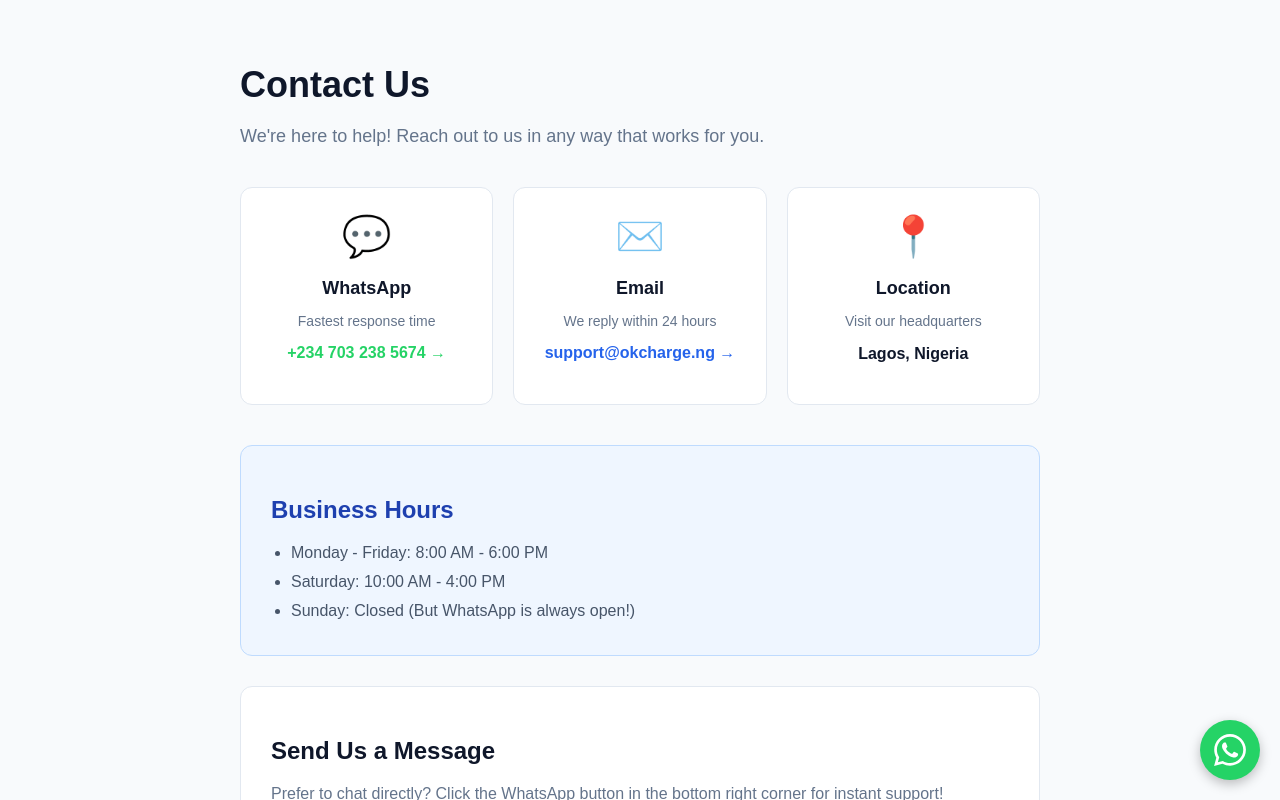
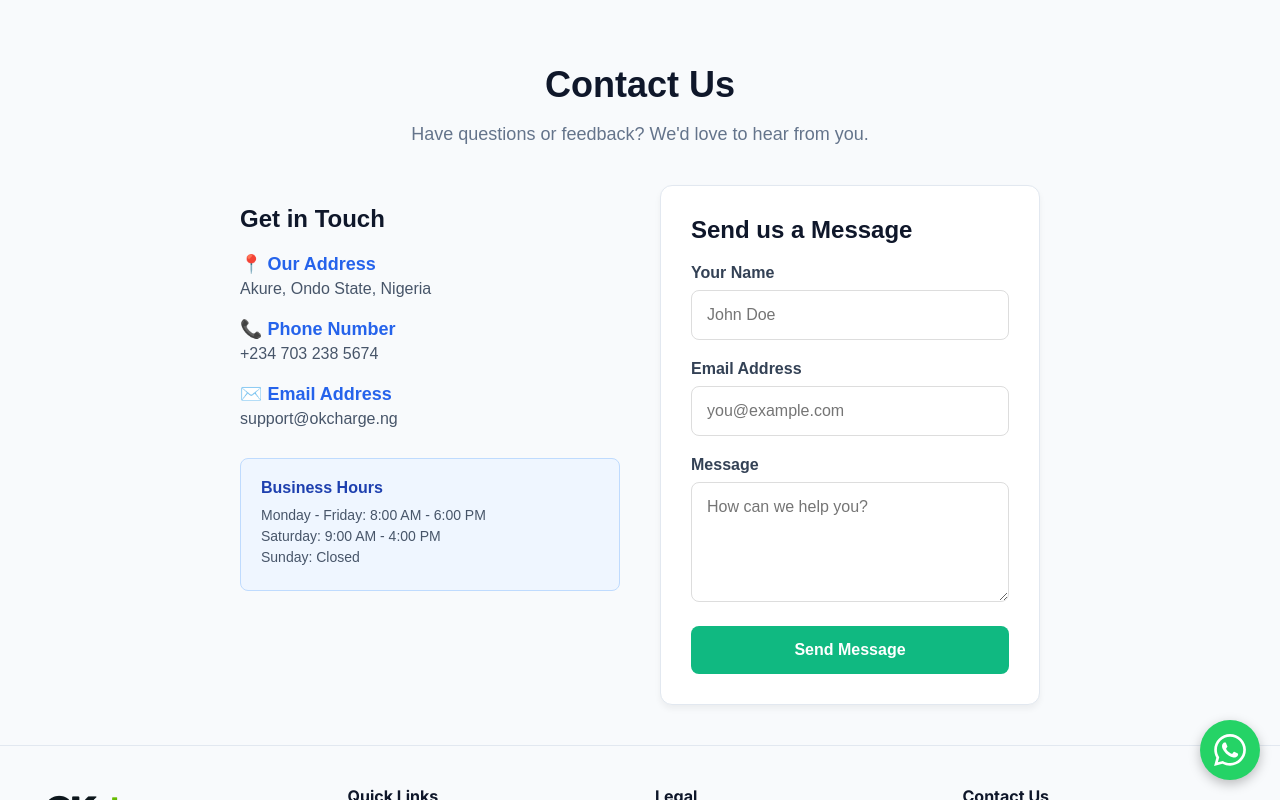
Before and after one commit to okivictor01-bit/OKcharge-, a Next.js app: page /contact in a window 1280 px wide. Shown: the top 800 px of the page. Built offline with nearby package versions, Linux system fonts and the light colour scheme.

Commit message:
Update page.tsx

```diff
--- a/app/contact/page.tsx
+++ b/app/contact/page.tsx
@@ -1,74 +1,123 @@
+"use client";
+
+import { useState } from 'react';
+
 export default function ContactPage() {
+  const [formData, setFormData] = useState({ name: '', email: '', message: '' });
+  const [sent, setSent] = useState(false);
+
+  const handleSubmit = (e: any) => {
+    e.preventDefault();
+    setSent(true);
+  };
+
+  const inputStyle: React.CSSProperties = {
+    width: '100%',
+    padding: '15px',
+    marginBottom: '20px',
+    border: '1px solid #ddd',
+    borderRadius: '8px',
+    fontSize: '16px',
+    boxSizing: 'border-box',
+    fontFamily: 'sans-serif'
+  };
+
   return (
-    <main style={{ padding: '40px 20px', maxWidth: '800px', margin: '0 auto', fontFamily: 'sans-serif' }}>
-      <h1 style={{ fontSize: '36px', fontWeight: 'bold', color: '#0f172a', marginBottom: '20px' }}>Contact Us</h1>
-      <p style={{ fontSize: '18px', color: '#64748b', marginBottom: '40px' }}>We're here to help! Reach out to us in any way that works for you.</p>
-
-      <div style={{ display: 'grid', gridTemplateColumns: 'repeat(auto-fit, minmax(250px, 1fr))', gap: '20px', marginBottom: '40px' }}>
-        <div style={{ backgroundColor: 'white', padding: '25px', borderRadius: '12px', border: '1px solid #e2e8f0', textAlign: 'center' }}>
-          <div style={{ fontSize: '40px', marginBottom: '15px' }}>💬</div>
-          <h3 style={{ fontSize: '18px', color: '#0f172a', marginBottom: '10px' }}>WhatsApp</h3>
-          <p style={{ fontSize: '14px', color: '#64748b', marginBottom: '15px' }}>Fastest response time</p>
-          <a href="https://wa.me/2347032385674" target="_blank" rel="noopener noreferrer" style={{
-            color: '#25D366',
-            textDecoration: 'none',
-            fontWeight: 'bold',
-            fontSize: '16px'
-          }}>
-            +234 703 238 5674 →
-          </a>
+    <main style={{ padding: '40px 20px', fontFamily: 'sans-serif', maxWidth: '800px', margin: '0 auto' }}>
+      <div style={{ textAlign: 'center', marginBottom: '40px' }}>
+        <h1 style={{ fontSize: '36px', fontWeight: 'bold', color: '#0f172a', marginBottom: '15px' }}>Contact Us</h1>
+        <p style={{ fontSize: '18px', color: '#64748b' }}>Have questions or feedback? We'd love to hear from you.</p>
       </div>
 
-        <div style={{ backgroundColor: 'white', padding: '25px', borderRadius: '12px', border: '1px solid #e2e8f0', textAlign: 'center' }}>
-          <div style={{ fontSize: '40px', marginBottom: '15px' }}>✉️</div>
-          <h3 style={{ fontSize: '18px', color: '#0f172a', marginBottom: '10px' }}>Email</h3>
-          <p style={{ fontSize: '14px', color: '#64748b', marginBottom: '15px' }}>We reply within 24 hours</p>
-          <a href="mailto:support@okcharge.ng" style={{
-            color: '#2563eb',
-            textDecoration: 'none',
-            fontWeight: 'bold',
-            fontSize: '16px'
-          }}>
-            support@okcharge.ng →
-          </a>
+      <div style={{ display: 'grid', gridTemplateColumns: 'repeat(auto-fit, minmax(300px, 1fr))', gap: '40px' }}>
+        {/* Contact Info */}
+        <div>
+          <h2 style={{ fontSize: '24px', color: '#0f172a', marginBottom: '20px' }}>Get in Touch</h2>
+
+          <div style={{ marginBottom: '20px' }}>
+            <h3 style={{ fontSize: '18px', color: '#2563eb', marginBottom: '5px' }}>📍 Our Address</h3>
+            <p style={{ fontSize: '16px', color: '#475569', margin: 0 }}>Akure, Ondo State, Nigeria</p>
           </div>
 
-        <div style={{ backgroundColor: 'white', padding: '25px', borderRadius: '12px', border: '1px solid #e2e8f0', textAlign: 'center' }}>
-          <div style={{ fontSize: '40px', marginBottom: '15px' }}>📍</div>
-          <h3 style={{ fontSize: '18px', color: '#0f172a', marginBottom: '10px' }}>Location</h3>
-          <p style={{ fontSize: '14px', color: '#64748b', marginBottom: '15px' }}>Visit our headquarters</p>
-          <p style={{ fontSize: '16px', color: '#0f172a', fontWeight: 'bold' }}>
-            Lagos, Nigeria
-          </p>
+          <div style={{ marginBottom: '20px' }}>
+            <h3 style={{ fontSize: '18px', color: '#2563eb', marginBottom: '5px' }}>📞 Phone Number</h3>
+            <p style={{ fontSize: '16px', color: '#475569', margin: 0 }}>+234 703 238 5674</p>
+          </div>
+
+          <div style={{ marginBottom: '20px' }}>
+            <h3 style={{ fontSize: '18px', color: '#2563eb', marginBottom: '5px' }}>✉️ Email Address</h3>
+            <p style={{ fontSize: '16px', color: '#475569', margin: 0 }}>support@okcharge.ng</p>
+          </div>
+
+          <div style={{ marginTop: '30px', padding: '20px', backgroundColor: '#eff6ff', borderRadius: '8px', border: '1px solid #bfdbfe' }}>
+            <h3 style={{ fontSize: '16px', color: '#1e40af', marginBottom: '10px', marginTop: 0 }}>Business Hours</h3>
+            <p style={{ fontSize: '14px', color: '#475569', margin: '5px 0' }}>Monday - Friday: 8:00 AM - 6:00 PM</p>
+            <p style={{ fontSize: '14px', color: '#475569', margin: '5px 0' }}>Saturday: 9:00 AM - 4:00 PM</p>
+            <p style={{ fontSize: '14px', color: '#475569', margin: '5px 0' }}>Sunday: Closed</p>
           </div>
         </div>
 
-      <div style={{ backgroundColor: '#eff6ff', padding: '30px', borderRadius: '12px', border: '1px solid #bfdbfe' }}>
-        <h2 style={{ fontSize: '24px', color: '#1e40af', marginBottom: '15px' }}>Business Hours</h2>
-        <ul style={{ fontSize: '16px', color: '#475569', lineHeight: '1.8', margin: 0, paddingLeft: '20px' }}>
-          <li>Monday - Friday: 8:00 AM - 6:00 PM</li>
-          <li>Saturday: 10:00 AM - 4:00 PM</li>
-          <li>Sunday: Closed (But WhatsApp is always open!)</li>
-        </ul>
+        {/* Contact Form */}
+        <div style={{ backgroundColor: 'white', padding: '30px', borderRadius: '12px', border: '1px solid #e2e8f0', boxShadow: '0 4px 6px rgba(0,0,0,0.05)' }}>
+          <h2 style={{ fontSize: '24px', color: '#0f172a', marginBottom: '20px', marginTop: 0 }}>Send us a Message</h2>
+
+          {sent ? (
+            <div style={{ textAlign: 'center', padding: '40px 20px' }}>
+              <div style={{ fontSize: '48px', marginBottom: '15px' }}>✅</div>
+              <h3 style={{ color: '#10b981', marginBottom: '10px' }}>Message Sent!</h3>
+              <p style={{ color: '#64748b' }}>Thank you for reaching out. We will get back to you shortly.</p>
+              <button onClick={() => setSent(false)} style={{ marginTop: '20px', padding: '10px 20px', backgroundColor: '#2563eb', color: 'white', border: 'none', borderRadius: '6px', cursor: 'pointer' }}>Send Another</button>
             </div>
+          ) : (
+            <form onSubmit={handleSubmit}>
+              <label style={{ fontWeight: 'bold', display: 'block', marginBottom: '8px', color: '#334155' }}>Your Name</label>
+              <input
+                style={inputStyle}
+                type="text"
+                placeholder="John Doe"
+                value={formData.name}
+                onChange={(e) => setFormData({...formData, name: e.target.value})}
+                required
+              />
 
-      <div style={{ backgroundColor: 'white', padding: '30px', borderRadius: '12px', border: '1px solid #e2e8f0', marginTop: '30px' }}>
-        <h2 style={{ fontSize: '24px', color: '#0f172a', marginBottom: '20px' }}>Send Us a Message</h2>
-        <p style={{ fontSize: '16px', color: '#64748b', marginBottom: '20px' }}>
-          Prefer to chat directly? Click the WhatsApp button in the bottom right corner for instant support!
-        </p>
-        <a href="https://wa.me/2347032385674" target="_blank" rel="noopener noreferrer" style={{
-          display: 'inline-block',
-          backgroundColor: '#25D366',
+              <label style={{ fontWeight: 'bold', display: 'block', marginBottom: '8px', color: '#334155' }}>Email Address</label>
+              <input
+                style={inputStyle}
+                type="email"
+                placeholder="you@example.com"
+                value={formData.email}
+                onChange={(e) => setFormData({...formData, email: e.target.value})}
+                required
+              />
+
+              <label style={{ fontWeight: 'bold', display: 'block', marginBottom: '8px', color: '#334155' }}>Message</label>
+              <textarea
+                style={{...inputStyle, minHeight: '120px', resize: 'vertical'}}
+                placeholder="How can we help you?"
+                value={formData.message}
+                onChange={(e) => setFormData({...formData, message: e.target.value})}
+                required
+              />
+
+              <button
+                type="submit"
+                style={{
+                  width: '100%',
+                  padding: '15px',
+                  backgroundColor: '#10b981',
                   color: 'white',
-          padding: '15px 30px',
+                  border: 'none',
                   borderRadius: '8px',
-          textDecoration: 'none',
+                  fontSize: '16px',
                   fontWeight: 'bold',
-          fontSize: '16px'
-        }}>
-          💬 Chat on WhatsApp
-        </a>
+                  cursor: 'pointer'
+                }}
+              >
+                Send Message
+              </button>
+            </form>
+          )}
+        </div>
       </div>
     </main>
   );
```
Lines whose indentation alone changed are shown as unchanged.
